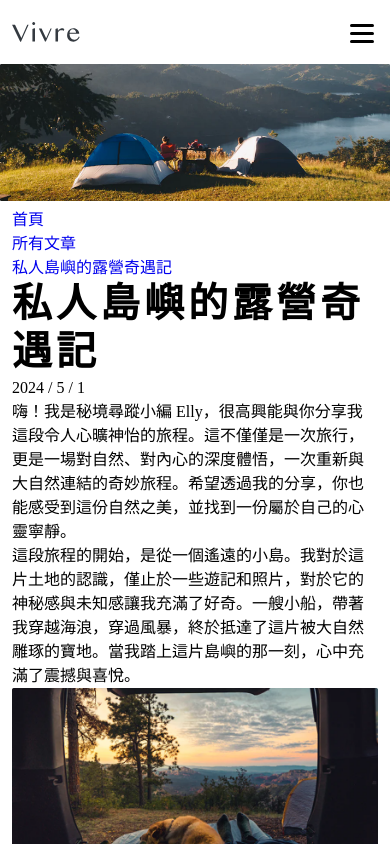
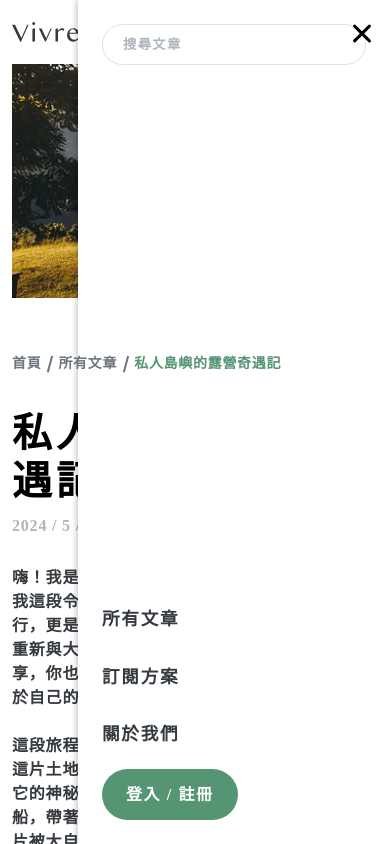
Before and after one commit to lhy131120/project-vivre, a plain HTML site: page index.html in a window 390 px wide. Both pictures are taken after a click on the button "Close Menu". Shown: the top 844 px of the page. Drawn offline with Linux system fonts and the light colour scheme.

Commit message:
update images

```diff
--- a/index.html
+++ b/index.html
@@ -8,7 +8,9 @@
   </head>
   <body>
     <header class="header container">
-      <a class="logo" href="./index.html"><img src="./src/images/logo.svg" alt="Vivre"></a>
+      <a class="logo" href="./index.html"
+        ><img src="./src/images/logo.svg" alt="Vivre"
+      /></a>
       <button type="button" class="close-btn"><span>Close Menu</span></button>
       <div class="collapse">
         <form class="search-form">
@@ -17,20 +19,33 @@
         </form>
         <nav>
           <ul class="nav">
-            <li class="nav-item"><a class="nav-link" href="javascript:;">所有文章</a></li>
-            <li class="nav-item"><a class="nav-link" href="javascript:;">訂閱方案</a></li>
-            <li class="nav-item"><a class="nav-link" href="javascript:;">關於我們</a></li>
-            <li class="nav-item"><button type="button" class="btn                        ">登入 / 註冊</button></li>
+            <li class="nav-item">
+              <a class="nav-link" href="javascript:;">所有文章</a>
+            </li>
+            <li class="nav-item">
+              <a class="nav-link" href="javascript:;">訂閱方案</a>
+            </li>
+            <li class="nav-item">
+              <a class="nav-link" href="javascript:;">關於我們</a>
+            </li>
+            <li class="nav-item">
+              <button type="button" class="btn">登入 / 註冊</button>
+            </li>
           </ul>
         </nav>
       </div>
     </header>
     <main class="">
-      <section class="hero">
-        <img src="./src/images/hero1.png" alt="所有文章" />
-      </section>
       <div class="container">
-        <div class="content">
+        <section class="hero">
+          <img class="desktop-version-image" src="./src/images/hero1.png" alt="所有文章" />
+          <img
+            class="mobile-version-image"
+            src="./src/images/hero1-mobile.png"
+            alt="所有文章"
+          />
+        </section>
+        <div class="content article">
           <nav>
             <ul class="breadcrumb">
               <li class="breadcrumb-item"><a href="#">首頁</a></li>
--- a/src/js/main.js
+++ b/src/js/main.js
@@ -1 +1,26 @@
 console.log("main.js run");
+document.addEventListener('DOMContentLoaded', () => {
+  const closeBtn = document.querySelector('.header .close-btn');
+  const collapse = document.querySelector('.header .collapse');
+
+  closeBtn.addEventListener('click', () => {
+    collapse.classList.toggle('show');
+    closeBtn.classList.toggle('open');
+  });
+
+  // Close menu when clicking outside
+  document.addEventListener('click', (e) => {
+    if (!collapse.contains(e.target) && !closeBtn.contains(e.target) && collapse.classList.contains('show')) {
+      collapse.classList.remove('show');
+      closeBtn.classList.remove('open');
+    }
+  });
+
+  // Close menu on window resize if larger than mobile breakpoint
+  window.addEventListener('resize', () => {
+    if (window.innerWidth > 991.98 && collapse.classList.contains('show')) {
+      collapse.classList.remove('show');
+      closeBtn.classList.remove('open');
+    }
+  });
+});
--- a/src/style/base.css
+++ b/src/style/base.css
@@ -1,30 +1,26 @@
 :root {
-  --primary-100: #FFFDF5;
-  --primary-200: #FFFBE5;
-  --primary-300: #E8E3DA;
-  --primary-400: #6E6B67;
+  --primary-100: #fffdf5;
+  --primary-200: #fffbe5;
+  --primary-300: #e8e3da;
+  --primary-400: #6e6b67;
 
-  --accent-100: #E0EFDE;
+  --accent-100: #e0efde;
   --accent-200: #569573;
-  --accent-300: #406C55;
+  --accent-300: #406c55;
 
-  --neutral-100: #F8F9FA;
-  --neutral-200: #DEE2E6;
-  --neutral-300: #ADB5BD;
-  --neutral-400: #6C757D;
-  --neutral-500: #343A40;
+  --neutral-100: #f8f9fa;
+  --neutral-200: #dee2e6;
+  --neutral-300: #adb5bd;
+  --neutral-400: #6c757d;
+  --neutral-500: #343a40;
   --neutral-600: #212529;
 
-  --gary-200: #DEE2E6;
-  --gary-300: #ADB5BD;
-  --gary-500: #343A40;
-
   --dark: #000000;
-  --white: #FFFFFF;
-  --info: #4A72FF;
-  --success: #2CC585;
-  --warning: #FFB054;
-  --danger: #D65F5F;
+  --white: #ffffff;
+  --info: #4a72ff;
+  --success: #2cc585;
+  --warning: #ffb054;
+  --danger: #d65f5f;
 
   --font-newsreader: "Newsreader", serif;
 
@@ -33,7 +29,7 @@
   --line-height-l: 1.75;
 
   --letter-spacing-s: 0.05em;
-  --letter-spacing:0.1em;
+  --letter-spacing: 0.1em;
 
   --font-black: 990;
   --font-bold: 700;
@@ -43,14 +39,16 @@
   --border-radius-m: 12px;
   --border-radius-l: 20px;
   --border-radius-xl: 100px;
-
 }
 
-*,*::before, *::after {
+*,
+*::before,
+*::after {
   box-sizing: border-box;
 }
 
-html, body {
+html,
+body {
   font-family: "Noto Serif TC", serif;
   font-optical-sizing: auto;
   font-weight: 400;
@@ -58,37 +56,44 @@ html, body {
   line-height: var(--line-height);
 }
 
-h1, .h1 {
+h1,
+.h1 {
   font-size: 2.5rem;
   line-height: var(--line-height-s);
   letter-spacing: var(--letter-spacing);
   font-weight: var(--font-black);
+  margin-bottom: 1rem;
 }
-h2, .h2 {
+h2,
+.h2 {
   font-size: 2rem;
   line-height: var(--line-height-s);
   letter-spacing: var(--letter-spacing);
   font-weight: var(--font-black);
 }
-h3, .h3 {
+h3,
+.h3 {
   font-size: 1.75rem;
   line-height: var(--line-height-s);
   letter-spacing: var(--letter-spacing);
   font-weight: var(--font-black);
 }
-h4, .h4 {
+h4,
+.h4 {
   font-size: 1.5rem;
   line-height: var(--line-height-s);
   letter-spacing: var(--letter-spacing);
   font-weight: var(--font-bold);
 }
-h5, .h5 {
+h5,
+.h5 {
   font-size: 1.25rem;
   line-height: var(--line-height-s);
   letter-spacing: var(--letter-spacing);
   font-weight: var(--font-bold);
 }
-h6, .h6 {
+h6,
+.h6 {
   line-height: var(--line-height-s);
   letter-spacing: var(--letter-spacing);
   font-weight: var(--font-black);
@@ -97,16 +102,25 @@ h6, .h6 {
   letter-spacing: var(--letter-spacing-s);
   font-weight: var(--font-semiblod);
 }
+time {
+  display: block;
+  font-weight: var(--font-bold);
+  color: var(--neutral-300);
+  line-height: var(--line-height-s);
+  letter-spacing: var(--letter-spacing);
+  margin-bottom: 2.5rem;
+  transition: all 0.3s ease;
+}
 img {
   max-width: 100%;
   width: 100%;
   height: auto;
-  vertical-align: center;
+  vertical-align: middle;
 }
 
 a {
   text-decoration: none;
-  transition: all .3s ease;
+  transition: all 0.3s ease;
 }
 
 .container {
@@ -124,11 +138,11 @@ a {
   color: var(--white);
   border-radius: var(--border-radius-xl);
   letter-spacing: var(--letter-spacing);
-  transition: all .3s ease;
+  transition: all 0.3s ease;
 }
 
 .btn.disabled {
-  background-color: var(--gary-200);
+  background-color: var(--neutral-200);
 }
 
 .btn:hover {
@@ -137,7 +151,7 @@ a {
 }
 
 .btn:hover.disabled {
-  background-color: var(--gary-200);
+  background-color: var(--neutral-200);
   cursor: not-allowed;
 }
 
@@ -153,7 +167,7 @@ a {
   display: block;
   line-height: 0;
   width: 96px;
-  transition: width .3s ease;
+  transition: width 0.3s ease;
 }
 
 .header .collapse {
@@ -163,6 +177,19 @@ a {
   align-items: center;
   justify-content: space-between;
   margin-left: 36px;
+  position: fixed;
+  top: 0;
+  right: 0;
+  height: 100vh;
+  width: 80%;
+  max-width: 100%;
+  background-color: var(--white);
+  box-shadow: -2px 0 5px rgba(0, 0, 0, 0.2);
+  padding: 24px;
+  transform: translateX(100%);
+  opacity: 0;
+  transition: transform 0.5s cubic-bezier(0.23, 1, 0.32, 1),
+    opacity 0.5s ease-in-out;
 }
 
 .header .close-btn {
@@ -172,7 +199,8 @@ a {
   width: 3rem;
   font-size: 0;
   background-color: transparent;
-  transition: all .3s ease;
+  transition: all 0.3s ease;
+  z-index: 1001;
 }
 
 .header .close-btn.show {
@@ -199,7 +227,7 @@ a {
 .header .close-btn span:before,
 .header .close-btn span:after {
   display: block;
-  content: '';
+  content: "";
   position: absolute;
   width: 100%;
   height: 3px;
@@ -213,27 +241,41 @@ a {
   top: 8px;
 }
 
+.header .close-btn.open span {
+  background-color: transparent;
+}
+
+.header .close-btn.open span::before {
+  transform: rotate(45deg);
+  top: 0;
+}
+
+.header .close-btn.open span::after {
+  transform: rotate(-45deg);
+  top: 0;
+}
+
 .header .search-form {
   position: relative;
   width: 100%;
   max-width: 276px;
 }
 
-.header .search-form input{
+.header .search-form input {
   width: 100%;
   padding: 12px 20px;
-  border: 1px solid var(--gary-200);
+  border: 1px solid var(--neutral-200);
   border-radius: var(--border-radius-xl);
 }
 
 .header .search-form input:focus {
   outline: none;
-  border: 1px solid var(--gary-200);
+  border: 1px solid var(--neutral-200);
 }
 
 .header .search-form input::placeholder {
   font-weight: var(--font-semiblod);
-  color: var(--gary-300);
+  color: var(--neutral-300);
   line-height: var(--line-height-l);
   letter-spacing: var(--letter-spacing);
 }
@@ -255,18 +297,165 @@ a {
   padding: 36px 0;
 }
 
+.header .nav .nav-item {
+  opacity: 0;
+  transform: translateY(10px);
+  transition: opacity 0.3s ease-in-out, transform 0.3s ease-in-out;
+}
+
+.header .collapse.show .nav .nav-item {
+  opacity: 1;
+  transform: translateY(0);
+}
+
+.header .collapse.show .nav .nav-item:nth-child(1) {
+  transition-delay: 0.1s;
+}
+.header .collapse.show .nav .nav-item:nth-child(2) {
+  transition-delay: 0.2s;
+}
+.header .collapse.show .nav .nav-item:nth-child(3) {
+  transition-delay: 0.3s;
+}
+.header .collapse.show .nav .nav-item:nth-child(4) {
+  transition-delay: 0.4s;
+}
+
 .header .nav .nav-link {
   display: block;
   padding: 0.5rem 1.25rem;
   line-height: var(--line-height-s);
   font-weight: var(--font-bold);
-  color: var(--gary-500);
+  color: var(--neutral-500);
   letter-spacing: var(--letter-spacing);
-  transition: all .3s ease;
+  transition: all 0.3s ease;
 }
 
-.hero {
-  max-width: 1296px;
-  width: 100%;
-  margin: 0 auto;
+/* content */
+
+.content.article {
+  padding: 5rem 0 6.25rem;
 }
+
+.breadcrumb {
+  display: flex;
+  align-items: center;
+  padding: 0.75rem 0;
+  gap: 17px;
+  margin-bottom: 20px;
+}
+
+.breadcrumb li {
+  position: relative;
+}
+
+.breadcrumb li:not(:first-child):before {
+  content: "";
+  position: absolute;
+  display: block;
+  width: 2px;
+  height: 60%;
+  background-color: var(--neutral-400);
+  top: 50%;
+  left: -9px;
+  transform: translateY(-50%) rotate(15deg);
+}
+
+.breadcrumb li a {
+  display: block;
+  color: var(--neutral-400);
+  font-weight: var(--font-semiblod);
+  letter-spacing: var(--letter-spacing-s);
+  transition: all 0.3s ease;
+}
+
+.breadcrumb li.active a,
+.breadcrumb li a:hover,
+.breadcrumb li a:focus {
+  color: var(--accent-200);
+}
+
+/* ====================================================== */
+
+@media (max-width: 991.98px) {
+  h1,
+  .h1 {
+    margin-bottom: 0.5rem;
+  }
+  time {
+    font-weight: var(--font-semiblod);
+    color: var(--neutral-300);
+    line-height: var(--line-height);
+    letter-spacing: var(--letter-spacing-s);
+    margin-bottom: 1.75rem;
+  }
+  .header {
+    padding: 8px 4px 8px 12px;
+  }
+  .header .logo {
+    width: 68px;
+  }
+  .header .collapse {
+    flex-direction: column;
+    align-items: flex-start;
+    max-width: 320px;
+  }
+  .header .collapse.show {
+    transform: translateX(0);
+    opacity: 1;
+  }
+  .header .collapse.show .search-form {
+    margin-bottom: 24px;
+    max-width: 100%;
+    opacity: 1;
+    transform: translateY(0);
+    transition: opacity 0.3s ease-in-out, transform 0.3s ease-in-out;
+    transition-delay: 0.05s;
+  }
+  .header .collapse.show .nav {
+    flex-direction: column;
+    align-items: flex-start;
+    padding: 0;
+    gap: 12px;
+  }
+  .header .collapse.show .nav .nav-item {
+    width: 100%;
+  }
+  .header .collapse.show .nav .nav-link {
+    padding: 12px 0;
+    width: 100%;
+    font-size: 1.1rem;
+  }
+  .header .collapse.show .nav .nav-item .btn {
+    width: 100%;
+    justify-content: center;
+  }
+  .header .close-btn {
+    display: block;
+  }
+  .content.article {
+    padding: 2.5rem 0 3.75rem;
+  }
+  .breadcrumb li a {
+    font-size: 0.875rem;
+    line-height: 2;
+  }
+}
+
+@media (min-width: 992px) {
+  .header .collapse {
+    transform: none;
+    opacity: 1;
+    position: static;
+    height: auto;
+    width: auto;
+    background-color: transparent;
+    box-shadow: none;
+    padding: 0;
+  }
+  .header .nav .nav-item {
+    opacity: 1;
+    transform: translateY(0);
+    transition: none;
+  }
+}
--- a/src/style/global.css
+++ b/src/style/global.css
@@ -1,26 +1,48 @@
-@import url('https://fonts.googleapis.com/css2?family=Newsreader:ital,opsz,wght@0,6..72,200..800;1,6..72,200..800&family=Noto+Serif+TC:wght@200..900&display=swap');
+@import url("https://fonts.googleapis.com/css2?family=Newsreader:ital,opsz,wght@0,6..72,200..800;1,6..72,200..800&family=Noto+Serif+TC:wght@200..900&display=swap");
 
 @import "./reset.css";
 @import "./base.css";
 
+/* hero */
+
+.hero {
+  aspect-ratio: 1296 / 454;
+}
+
+.hero img {
+  width: 100%;
+  height: 100%;
+  object-fit: cover;
+}
+
+.mobile-version-image {
+  display: none;
+}
+
+/* Blog */
+.blog p {
+  font-weight: var(--font-semiblod);
+  color: var(--neutral-500);
+  margin-bottom: 2.5rem;
+  letter-spacing: var(--letter-spacing-s);
+}
 
 @media (max-width: 991.98px) {
+  .hero {
+    aspect-ratio: 375 / 240;
+  }
 
-  .header{
-    padding: 8px 4px 8px 12px;
+  .mobile-version-image {
+    display: block;
   }
-  .header .logo {
-    width: 68px;
-  }
-  .header .collapse {
+
+  .desktop-version-image {
     display: none;
   }
-
-  .header .close-btn {
-    display: block;
+  .blog p {
+    margin-bottom: 1.5rem;
   }
 }
 
 @media (max-width: 767.98px) {
-
 }
```
Also changed, not shown: package-lock.json (added), src/images/article1-mobile.png (added), src/images/article4-mobile.png (added), src/images/hero1-mobile.png (added).
